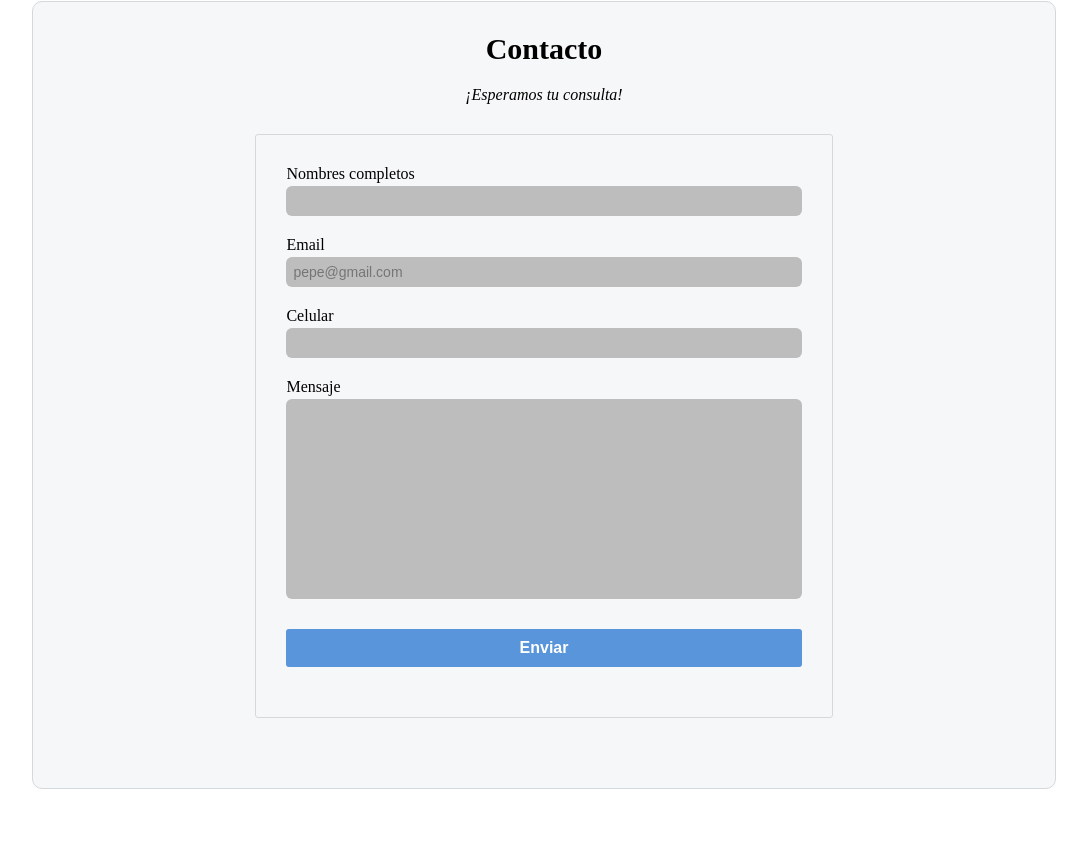
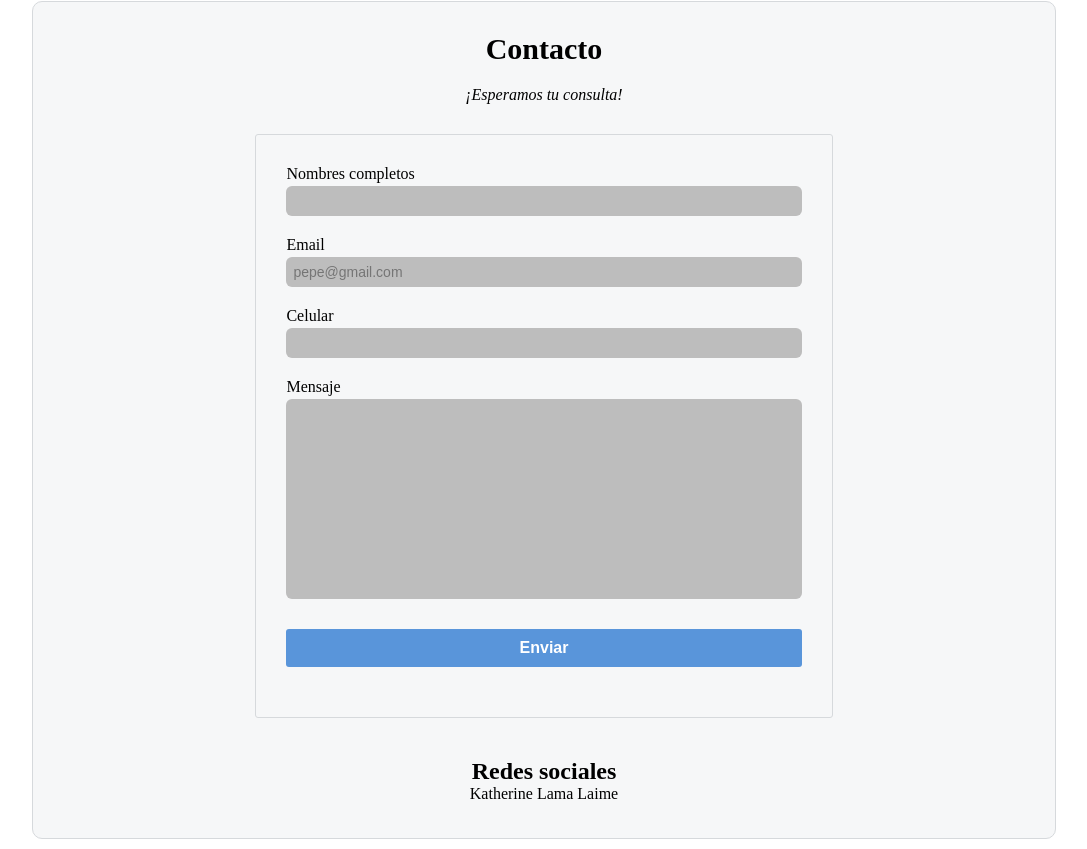
Before and after one commit to Katherinelama/miprimerapagina, a plain HTML site: page index.html in a window 1280 px wide. Shown: the part 1838-2687 px from the top of the page, without its empty margins (96-1183 px from the left). Before the commit the page ends 2637 px from the top, so only its background shows below. Drawn offline with Linux system fonts and the light colour scheme.

Commit message:
mi primera confirmación de actualización

```diff
--- a/index.html
+++ b/index.html
@@ -130,7 +130,9 @@
             <p class="alertas" id="alertas"></p>
         </form>
 
-        <div class="redes-sociales">
+        <div class="greeting">
+            <h2>Redes sociales</h2>
+            <p>Katherine Lama Laime</p>
 
         </div>
     </footer>
--- a/styles.css
+++ b/styles.css
@@ -369,3 +369,7 @@ footer {
   .form-row button:active {
     background-color: #407fc7;
   }
+
+  .greeting{
+    height: 50px;
+  }
```
